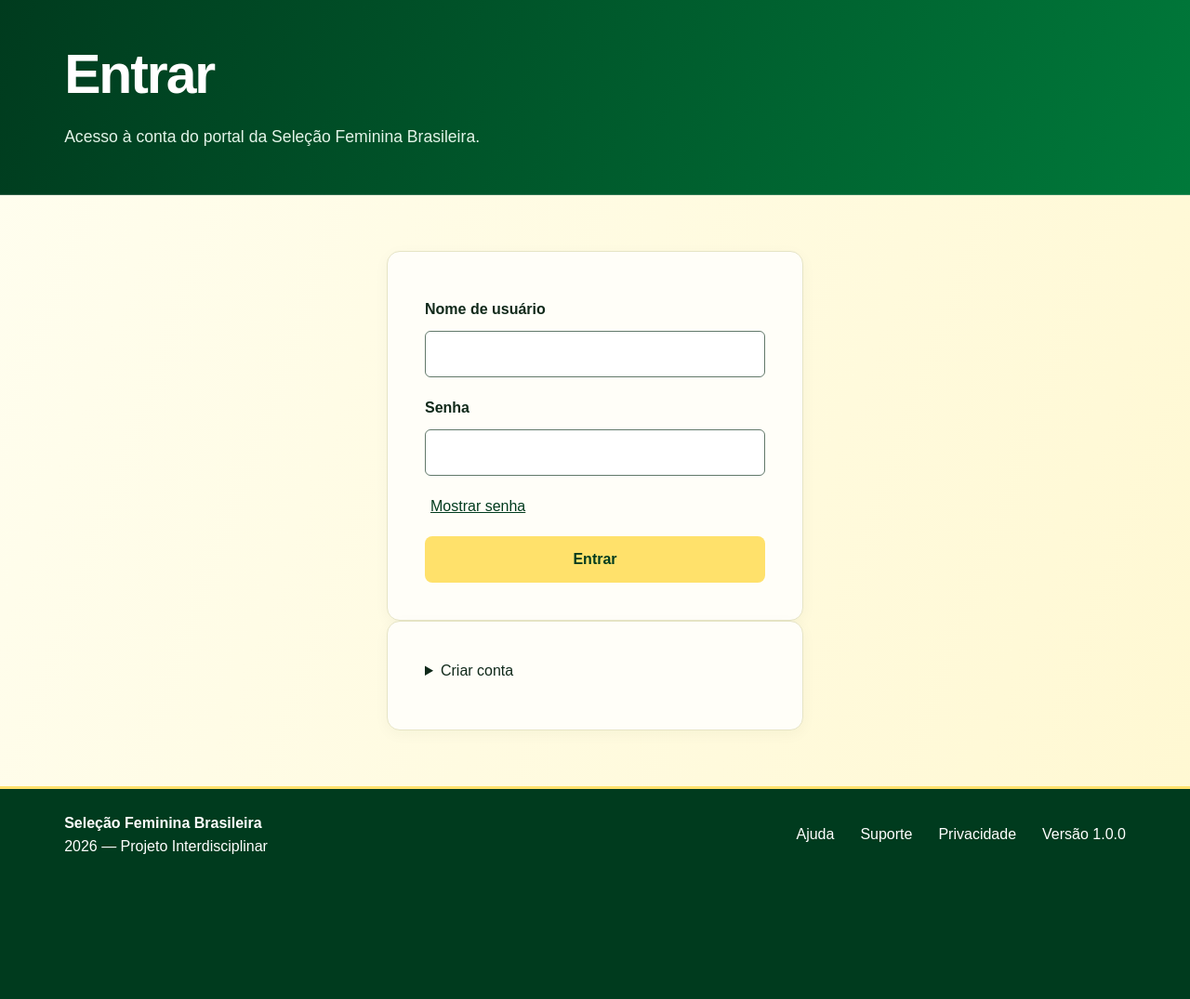
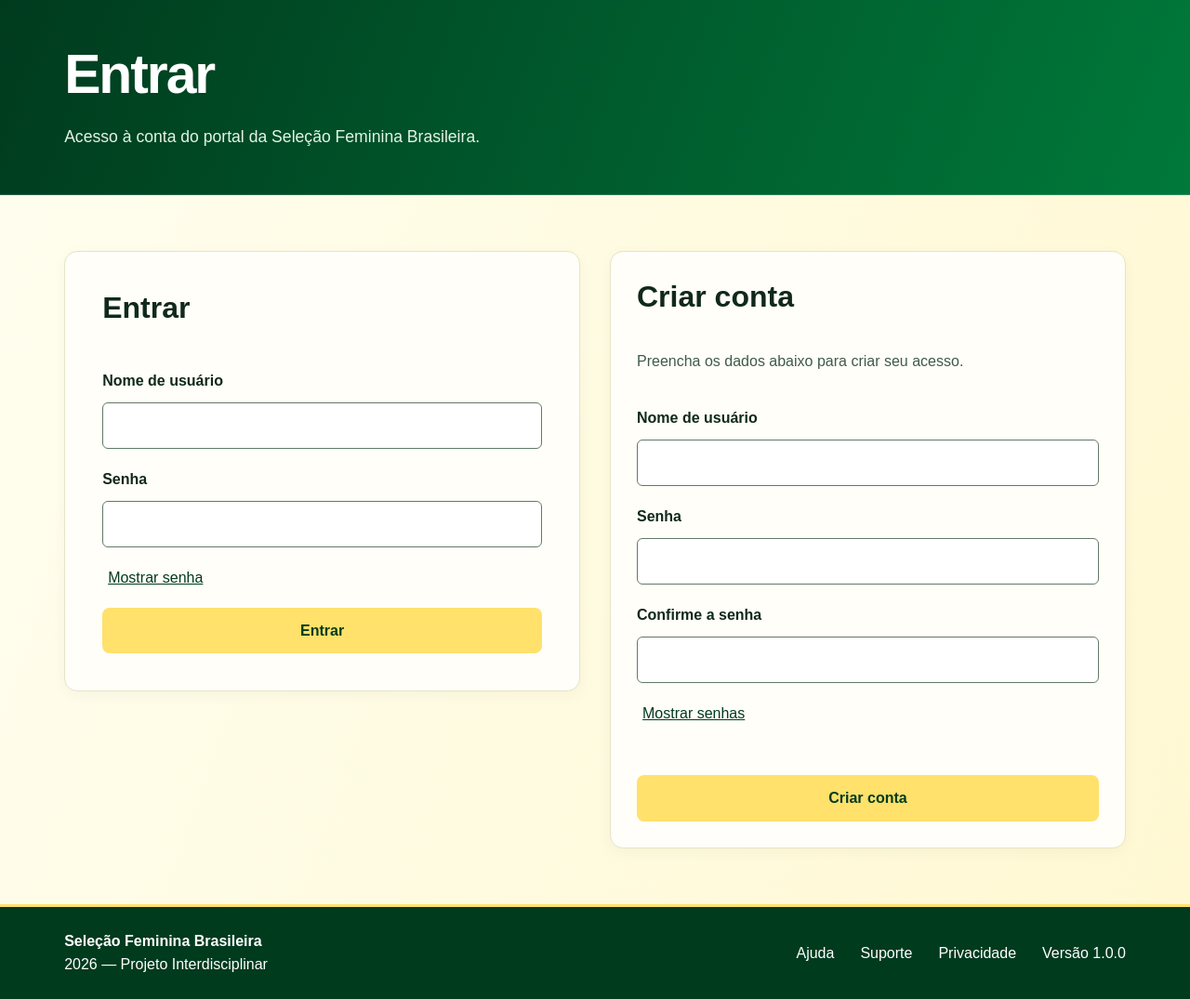
Before and after one commit to FernandoGoncalvesx/ProjetoInterdisciplinar, a Flask app: page /Telas/login_page.html in a window 1280 px wide. Shown: the part 87-1162 px from the top of the page at 93% size. Before the commit the page ends 1006 px from the top, so only its background shows below. Run offline with Flask 3, Linux system fonts and the light colour scheme.

Commit message:
adicionamento de cadastro

```diff
--- a/frontend/css/tema.css
+++ b/frontend/css/tema.css
@@ -126,13 +126,23 @@ main:has(.secao-fotos) .pagina-hero { padding-block: 28px; }
     .leitura-historia { grid-template-columns: minmax(0, 1fr); }
 }
 .formulario-login { display: grid; gap: .65rem; width: min(100%, 28rem); margin-inline: auto; padding: clamp(1.25rem, 4vw, 2.5rem); background: var(--superficie); }
+.grade-conta { display: grid; grid-template-columns: repeat(2, minmax(0, 1fr)); gap: clamp(20px, 3vw, 32px); align-items: start; }
+.grade-conta > .card { width: 100%; }
+.formulario-cadastro { width: 100%; padding: 0; }
+.aviso-conta { width: min(100%, 58rem); margin: 0 auto 20px; padding: 14px 18px; border: 1px solid #e6d98a; border-radius: 10px; background: #fff8cf; }
+.cadastro-status { min-height: 1.5em; margin: 0; color: #a32222; }
 .formulario-login label { font-weight: 700; }
 .formulario-login input { min-width: 0; width: 100%; min-height: 48px; padding: .7rem; border: 1px solid #62796b; border-radius: 6px; font: inherit; }
 .formulario-login label:not(:first-child) { margin-top: .6rem; }
-.formulario-login #alternar-senha { justify-self: start; min-height: 44px; background: transparent; border: 0; text-decoration: underline; color: var(--verde-escuro); }
-.formulario-login #alternar-senha[aria-pressed="true"] { font-weight: bold; }
+.formulario-login #alternar-senha,
+.formulario-login #alternar-cadastro-senha { justify-self: start; min-height: 44px; background: transparent; border: 0; text-decoration: underline; color: var(--verde-escuro); }
+.formulario-login #alternar-senha[aria-pressed="true"],
+.formulario-login #alternar-cadastro-senha[aria-pressed="true"] { font-weight: bold; }
 .formulario-login :focus-visible { outline: 3px solid var(--verde-escuro); outline-offset: 3px; }
 .formulario-login .botao:disabled { background: #dde4df; color: #48574e; cursor: not-allowed; }
+@media (max-width: 760px) {
+    .grade-conta { grid-template-columns: 1fr; }
+}
 
 .noticia-publicada { margin-bottom: 24px; padding: 24px; }
 .noticia-publicada img { max-width: 100%; height: auto; }
--- a/frontend/js/login.js
+++ b/frontend/js/login.js
@@ -1,9 +1,46 @@
 const alternarSenha = document.getElementById("alternar-senha");
 const campoSenha = document.getElementById("senha");
 
+if (alternarSenha && campoSenha) {
     alternarSenha.hidden = false;
     alternarSenha.addEventListener("click", () => {
         const mostrar = campoSenha.type === "password";
         campoSenha.type = mostrar ? "text" : "password";
+        alternarSenha.textContent = mostrar ? "Ocultar senha" : "Mostrar senha";
         alternarSenha.setAttribute("aria-pressed", String(mostrar));
     });
+}
+
+const cadastro = document.getElementById("cadastro-form");
+const campoCadastroSenha = document.getElementById("cadastro-senha");
+const campoConfirmacao = document.getElementById("cadastro-confirmacao");
+const alternarCadastroSenha = document.getElementById("alternar-cadastro-senha");
+const statusCadastro = document.getElementById("cadastro-status");
+
+if (alternarCadastroSenha && campoCadastroSenha && campoConfirmacao) {
+    alternarCadastroSenha.hidden = false;
+    alternarCadastroSenha.addEventListener("click", () => {
+        const mostrar = campoCadastroSenha.type === "password";
+        campoCadastroSenha.type = mostrar ? "text" : "password";
+        campoConfirmacao.type = mostrar ? "text" : "password";
+        alternarCadastroSenha.textContent = mostrar ? "Ocultar senhas" : "Mostrar senhas";
+        alternarCadastroSenha.setAttribute("aria-pressed", String(mostrar));
+    });
+}
+
+if (cadastro && campoCadastroSenha && campoConfirmacao && statusCadastro) {
+    cadastro.addEventListener("submit", (evento) => {
+        if (campoCadastroSenha.value !== campoConfirmacao.value) {
+            evento.preventDefault();
+            statusCadastro.textContent = "As duas senhas precisam ser iguais.";
+            campoConfirmacao.focus();
+        }
+    });
+
+    campoConfirmacao.addEventListener("input", () => {
+        statusCadastro.textContent =
+            campoConfirmacao.value && campoCadastroSenha.value !== campoConfirmacao.value
+                ? "As duas senhas precisam ser iguais."
+                : "";
+    });
+}
--- a/frontend/templates/paginas/login_page.html
+++ b/frontend/templates/paginas/login_page.html
@@ -5,10 +5,12 @@
 {% block conteudo %}
 <div class="container secao">
     {% for mensagem in get_flashed_messages() %}
-        <p role="alert">{{ mensagem }}</p>
+    <p class="aviso-conta" role="alert">{{ mensagem }}</p>
     {% endfor %}
     {% if session.usuario_id %}
+    <div class="grade-conta">
         <form class="card formulario-login" method="post" action="{{ url_for('autenticacao.sair') }}">
+            <h2>Minha conta</h2>
             <p>Sessão iniciada como <strong>{{ session.nome }}</strong>.</p>
             <input type="hidden" name="csrf" value="{{ token_formulario() }}">
             <button class="botao" type="submit">Sair da conta</button>
@@ -22,30 +24,36 @@
             <input id="senha-atual" name="senha" type="password" maxlength="1024" autocomplete="current-password" required>
             <button class="botao" type="submit">Salvar usuário</button>
         </form>
+    </div>
     {% else %}
-    <form class="card formulario-login" method="post" action="/api/login" aria-label="Entrar na conta">
+    <div class="grade-conta">
+        <form id="login-form" class="card formulario-login" method="post" action="/api/login" aria-label="Entrar na conta">
+            <h2>Entrar</h2>
             <input type="hidden" name="csrf" value="{{ token_formulario() }}">
-
             <label for="nome_usuario">Nome de usuário</label>
             <input type="text" id="nome_usuario" name="nome_usuario" maxlength="254" autocapitalize="none" spellcheck="false" autocomplete="username" required>
             <label for="senha">Senha</label>
-        <input type="password" id="senha" name="senha" autocomplete="current-password" required>
+            <input type="password" id="senha" name="senha" maxlength="1024" autocomplete="current-password" required>
             <button type="button" id="alternar-senha" aria-controls="senha" aria-pressed="false" hidden>Mostrar senha</button>
             <button class="botao" type="submit">Entrar</button>
         </form>
-<details class="card formulario-login">
-    <summary>Criar conta</summary>
-    <form class="formulario-login" method="post" action="/api/cadastro">
+        <section class="card" aria-labelledby="cadastro-titulo">
+            <form id="cadastro-form" class="formulario-login formulario-cadastro" method="post" action="/api/cadastro">
+                <h2 id="cadastro-titulo">Criar conta</h2>
+                <p>Preencha os dados abaixo para criar seu acesso.</p>
                 <input type="hidden" name="csrf" value="{{ token_formulario() }}">
                 <label for="cadastro-usuario">Nome de usuário</label>
                 <input id="cadastro-usuario" name="nome_usuario" maxlength="254" autocapitalize="none" spellcheck="false" autocomplete="username" required>
                 <label for="cadastro-senha">Senha</label>
-        <input id="cadastro-senha" name="senha" type="password" maxlength="1024" autocomplete="new-password" required>
+                <input id="cadastro-senha" name="senha" type="password" minlength="1" maxlength="1024" autocomplete="new-password" required>
                 <label for="cadastro-confirmacao">Confirme a senha</label>
                 <input id="cadastro-confirmacao" name="confirmacao" type="password" maxlength="1024" autocomplete="new-password" required>
+                <button type="button" id="alternar-cadastro-senha" aria-controls="cadastro-senha cadastro-confirmacao" aria-pressed="false" hidden>Mostrar senhas</button>
+                <p id="cadastro-status" class="cadastro-status" role="status" aria-live="polite"></p>
                 <button class="botao" type="submit">Criar conta</button>
             </form>
-</details>
+        </section>
+    </div>
     <script src="/js/login.js" defer></script>
     {% endif %}
 </div>
```
Also changed, not shown: front_end/Telas/login_page.html (+50 -12 lines). Lines whose indentation alone changed are shown as unchanged.
